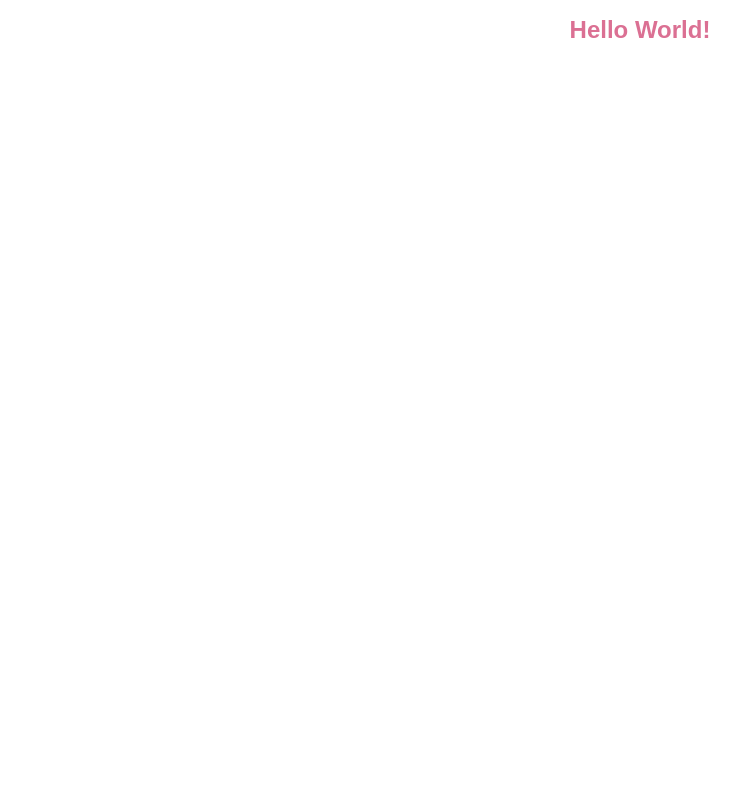
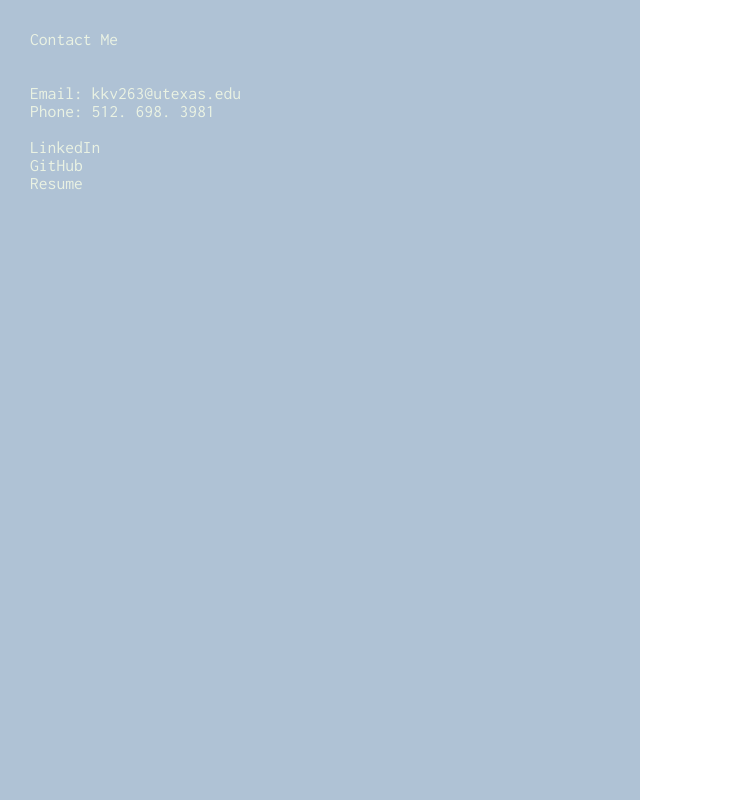
Before and after one commit to kkv263/portfolio2, a React app: page / in a window 1280 px wide. Shown: the whole page, without its empty margins (0-742 px from the left). Built offline with nearby package versions, Linux system fonts and the light colour scheme.

Commit message:
start homepage

```diff
--- a/public/index.html
+++ b/public/index.html
@@ -4,6 +4,7 @@
     <meta charset="utf-8">
     <meta name="viewport" content="width=device-width, initial-scale=1, shrink-to-fit=no">
     <meta name="theme-color" content="#000000">
+    <link href="https://fonts.googleapis.com/css?family=Inconsolata" rel="stylesheet">
     <!--
       manifest.json provides metadata used when your web app is added to the
       homescreen on Android. See https://developers.google.com/web/fundamentals/engage-and-retain/web-app-manifest/
--- a/src/App.css
+++ /dev/null
@@ -1,28 +0,0 @@
-.App {
-  text-align: center;
-}
-
-.App-logo {
-  animation: App-logo-spin infinite 20s linear;
-  height: 80px;
-}
-
-.App-header {
-  background-color: #222;
-  height: 150px;
-  padding: 20px;
-  color: white;
-}
-
-.App-title {
-  font-size: 1.5em;
-}
-
-.App-intro {
-  font-size: large;
-}
-
-@keyframes App-logo-spin {
-  from { transform: rotate(0deg); }
-  to { transform: rotate(360deg); }
-}
--- a/src/App.js
+++ b/src/App.js
@@ -1,6 +1,4 @@
 import React, { Component } from 'react';
-import logo from './logo.svg';
-import './App.css';
 import HomeContainer from './containers/HomeContainer';
 
 class App extends Component {
--- a/src/containers/HomeContainer.js
+++ b/src/containers/HomeContainer.js
@@ -1,16 +1,39 @@
 import React, { Component } from 'react';
 import styled from 'styled-components';
 
-const Title = styled.h1`
-font-size: 1.5em;
-text-align: center;
-color: palevioletred;
+const Paragraph = styled.p`
+font-size: 1.1em;
+color: #EAF2E3;
+font-family: 'Inconsolata', monospace;
 `;
+
+const Wrapper = styled.div`
+background-color: #AFC2D5;
+width: 50%;
+height: 100vh;
+`
+
+const TextWrapper = styled.div`
+padding-top:30px;
+padding-left:30px;
+`
 
 class HomeContainer extends Component {
   render() {
     return (
-      <Title>Hello World!</Title>
+      <Wrapper>
+        <TextWrapper>
+        <Paragraph>Contact Me</Paragraph>
+        <p>&nbsp;</p>
+        <p>&nbsp;</p>
+        <Paragraph>Email: kkv263@utexas.edu</Paragraph>
+        <Paragraph>Phone: 512. 698. 3981</Paragraph>
+        <p>&nbsp;</p>
+        <Paragraph>LinkedIn</Paragraph>
+        <Paragraph>GitHub</Paragraph>
+        <Paragraph>Resume</Paragraph>
+        </TextWrapper>
+      </Wrapper>
     );
   }
 }
--- a/src/index.css
+++ b/src/index.css
@@ -1,5 +1,10 @@
-body {
+* {
   margin: 0;
   padding: 0;
+  border: 0;
+  outline: 0;
+  font-size: 100%;
+  vertical-align: baseline;
+  background: transparent;
   font-family: sans-serif;
 }
--- a/src/index.js
+++ b/src/index.js
@@ -10,10 +10,10 @@ registerServiceWorker();
 
 if (module.hot) {
   module.hot.accept('./App', () => {
-      const App = require('./App').default; // eslint-disable-line global-require
+      const nApp = require('./App').default; // eslint-disable-line global-require
       ReactDOM.render(
           <AppContainer>
-              <App />
+              <nApp />
           </AppContainer>,
           document.getElementById('root')
       );
```
